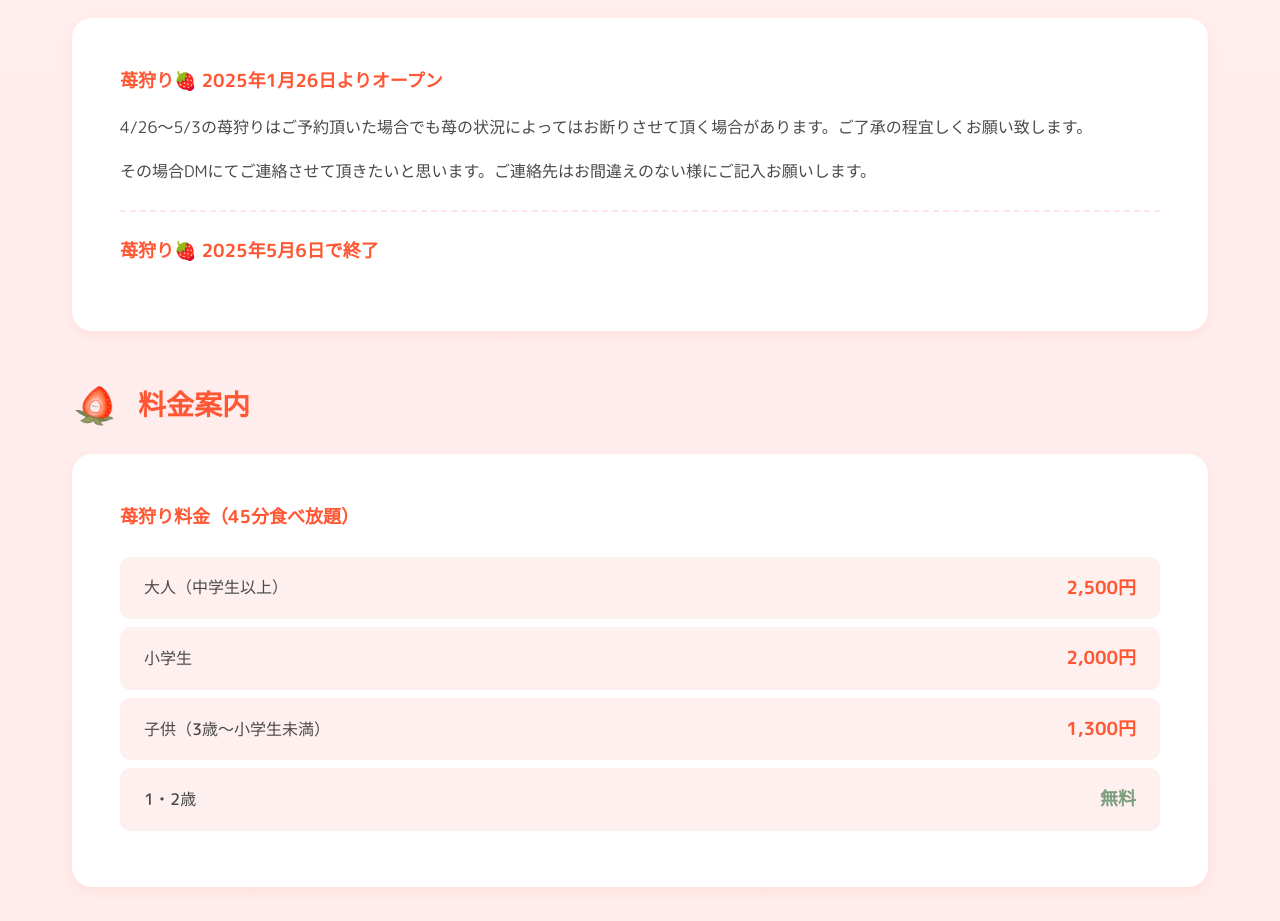
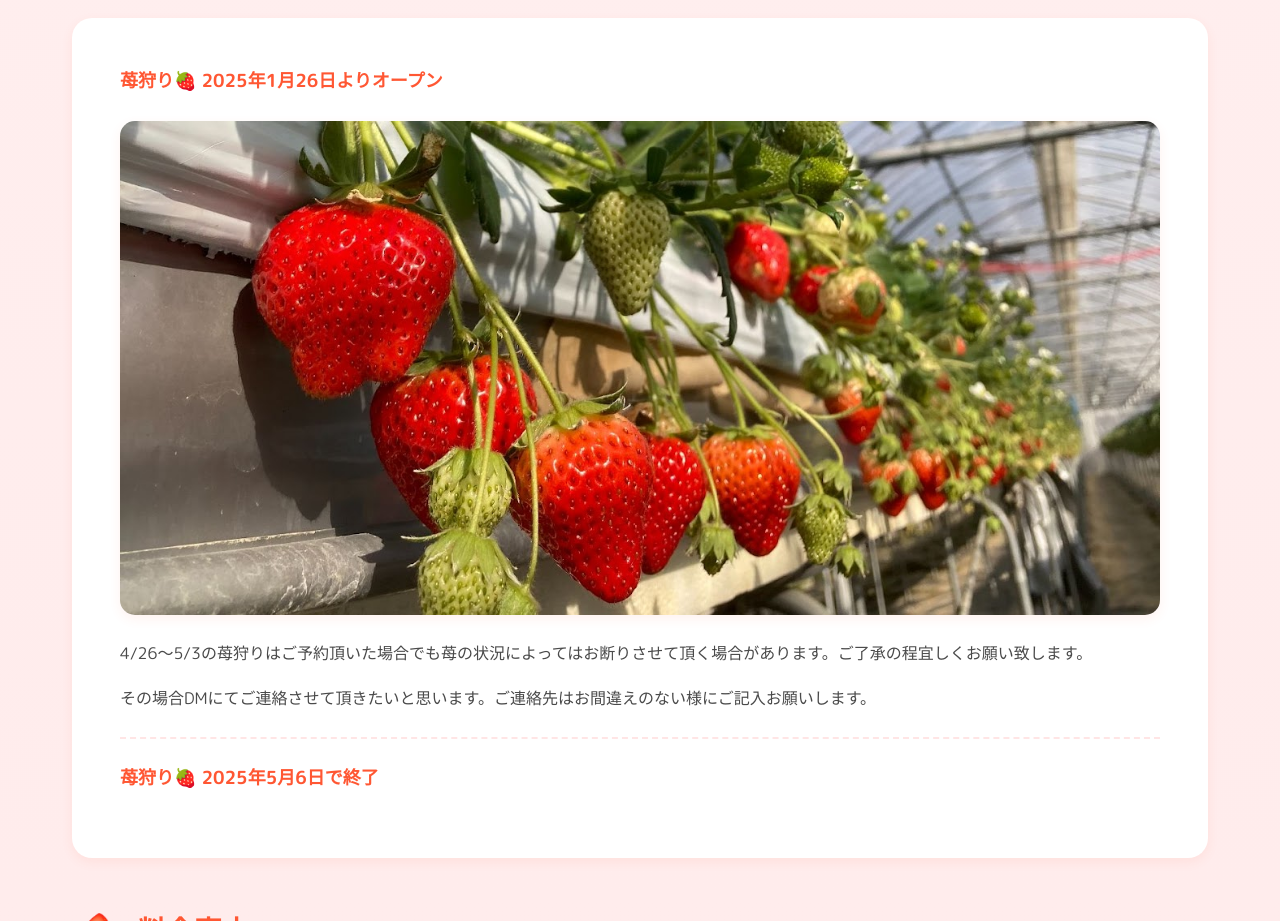
Before and after one commit to KeMezz/branco, a plain HTML site: page index.html in a window 1280 px wide. Shown: the part 1027-1948 px from the top of the page. Drawn offline with Linux system fonts and the light colour scheme.

Commit message:
feat: 실제 농장 이미지 추가

```diff
--- a/css/style.css
+++ b/css/style.css
@@ -159,6 +159,21 @@ a {
   font-size: var(--font-md);
   color: var(--text-dark);
   font-weight: 500;
+}
+
+/* 農場写真 */
+.farm-photo {
+  width: 100%;
+  max-width: 100%;
+  margin: var(--spacing-md) 0;
+  border-radius: var(--radius-md);
+  box-shadow: 0 4px 12px var(--shadow-light);
+  transition: transform 0.3s ease, box-shadow 0.3s ease;
+}
+
+.farm-photo:hover {
+  transform: translateY(-3px);
+  box-shadow: 0 6px 20px var(--shadow);
 }
 
 /* ==========================================
--- a/index.html
+++ b/index.html
@@ -61,6 +61,7 @@
                 <div class="info-card">
                     <div class="card-content">
                         <p class="highlight-text">苺狩り🍓 2025年1月26日よりオープン</p>
+                        <img src="img/strawberry_image.jpg" alt="branko ichigoのビニールハウス" class="farm-photo">
                         <p class="info-text">4/26〜5/3の苺狩りはご予約頂いた場合でも苺の状況によってはお断りさせて頂く場合があります。ご了承の程宜しくお願い致します。</p>
                         <p class="info-text">その場合DMにてご連絡させて頂きたいと思います。ご連絡先はお間違えのない様にご記入お願いします。</p>
                         <p class="highlight-text end-date">苺狩り🍓 2025年5月6日で終了</p>
```
